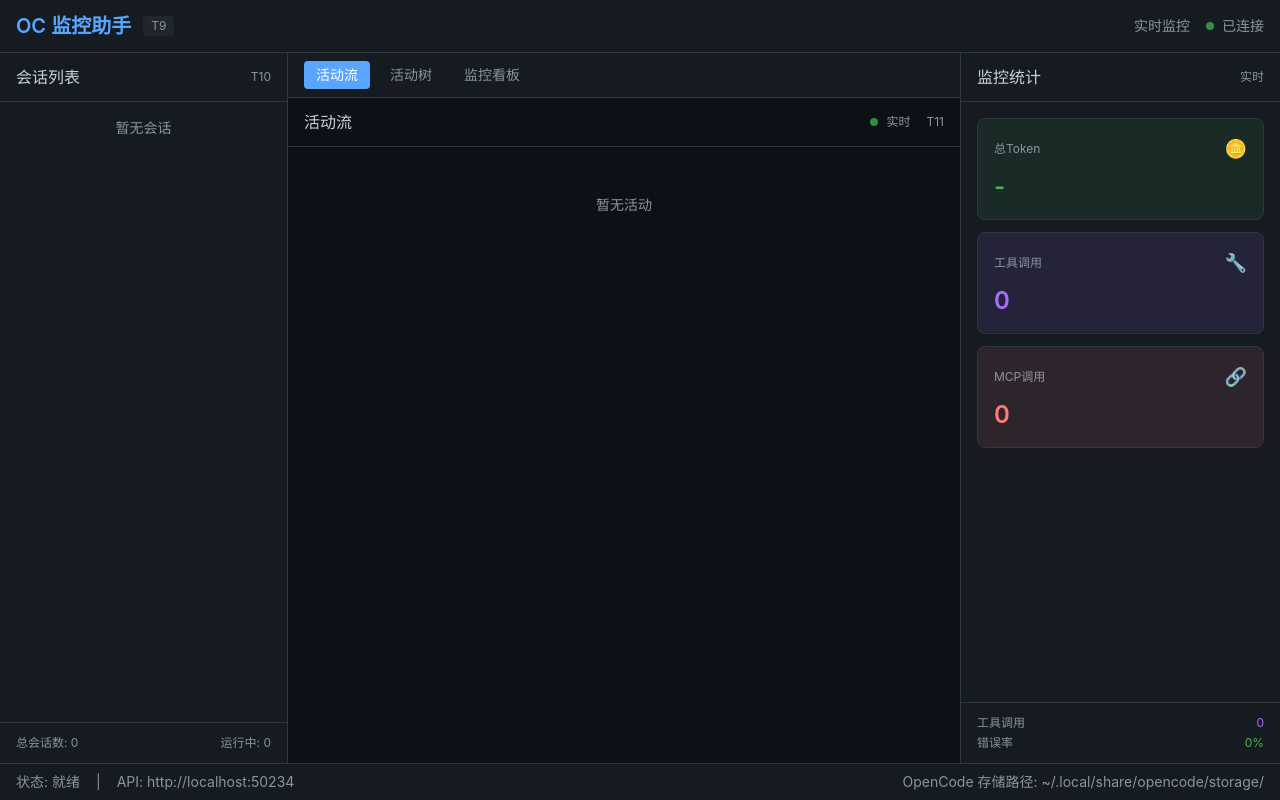
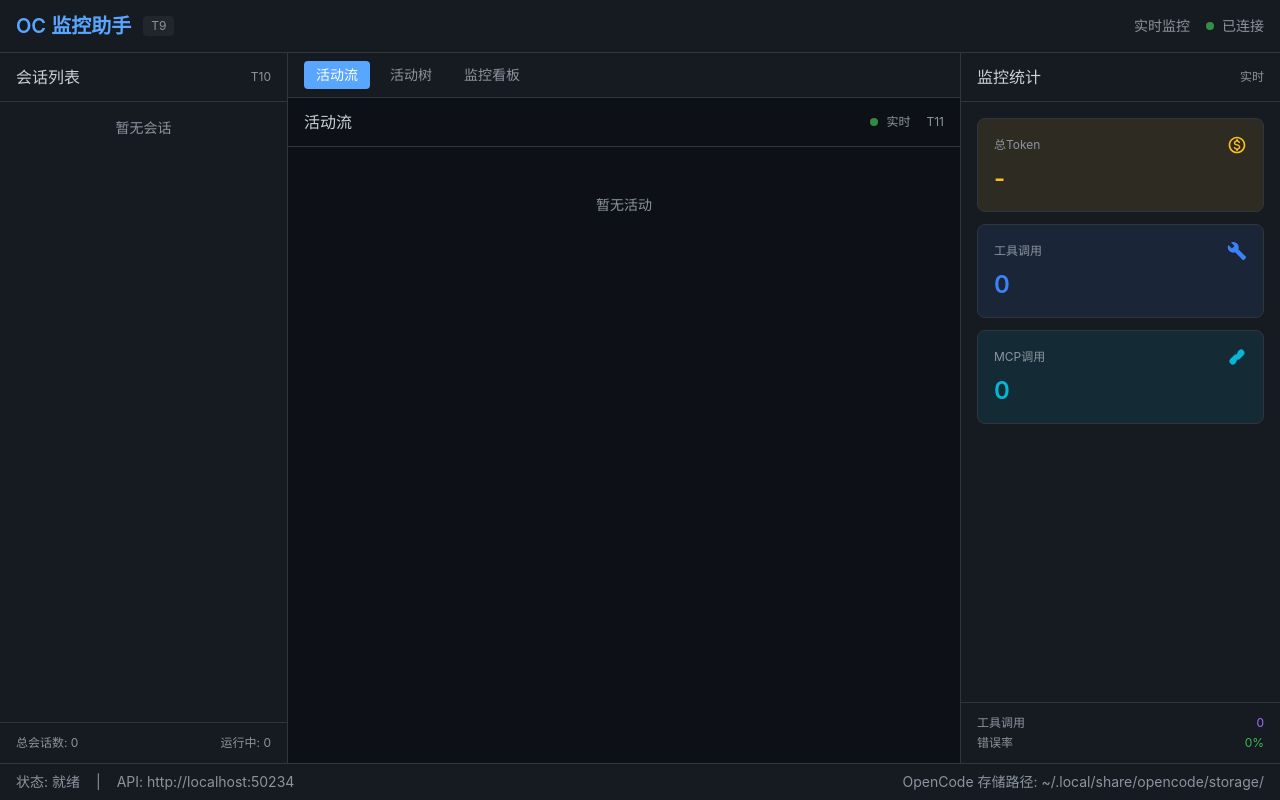
Before and after one commit to yu502950715yang/oc-monitor, a React (Vite) app: page / in a window 1280 px wide. Built offline with nearby package versions, Linux system fonts and the light colour scheme.

Commit message:
feat(StatsPanel): 使用SVG图标替换表情符号并更新配色方案
- 新增TokenIcon、ToolIcon、MCPIcon三个SVG图标组件
- 将卡片中的表情符号替换为对应的彩色SVG图标
- 调整Token、工具调用、MCP调用的颜色主题以提高视觉区分度

```diff
--- a/src/renderer/src/components/StatsPanel.tsx
+++ b/src/renderer/src/components/StatsPanel.tsx
@@ -1,5 +1,24 @@
 import { useMemo } from 'react'
 import { useApp } from '../context/AppContext'
+
+// 专业SVG彩色图标组件
+const TokenIcon = () => (
+  <svg className="w-5 h-5" viewBox="0 0 24 24" fill="currentColor">
+    <path fillRule="evenodd" d="M12 2C6.48 2 2 6.48 2 12s4.48 10 10 10 10-4.48 10-10S17.52 2 12 2zm0 18c-4.41 0-8-3.59-8-8s3.59-8 8-8 8 3.59 8 8-3.59 8-8 8zm.31-8.86c-1.77-.45-2.34-.94-2.34-1.67 0-.84.79-1.43 2.1-1.43 1.38 0 1.9.66 1.94 1.64h1.71c-.05-1.34-.87-2.57-2.49-2.97V5H10.9v1.69c-1.51.32-2.72 1.3-2.72 2.81 0 1.79 1.49 2.69 3.66 3.21 1.95.46 2.34 1.15 2.34 1.87 0 .53-.39 1.39-2.1 1.39-1.6 0-2.23-.72-2.32-1.64H8.04c.1 1.7 1.36 2.66 2.86 2.97V19h2.34v-1.67c1.52-.29 2.72-1.16 2.73-2.77-.01-2.2-1.9-2.96-3.66-3.42z" clipRule="evenodd" />
+  </svg>
+)
+
+const ToolIcon = () => (
+  <svg className="w-5 h-5" viewBox="0 0 24 24" fill="currentColor">
+    <path d="M22.7 19l-9.1-9.1c.9-2.3.4-5-1.5-6.9-2-2-5-2.4-7.4-1.3L9 6 6 9 1.6 4.7C.4 7.1.9 10.1 2.9 12.1c1.9 1.9 4.6 2.4 6.9 1.5l9.1 9.1c.4.4 1 .4 1.4 0l2.3-2.3c.5-.4.5-1.1.1-1.4z" />
+  </svg>
+)
+
+const MCPIcon = () => (
+  <svg className="w-5 h-5" viewBox="0 0 24 24" fill="currentColor">
+    <path d="M13.828 10.172a4 4 0 00-5.656 0l-4 4a4 4 0 105.656 5.656l1.102-1.101m-.758-4.899a4 4 0 005.656 0l4-4a4 4 0 00-5.656-5.656l-1.1 1.1" />
+  </svg>
+)
 
 export default function StatsPanel() {
   const { sessions, activities } = useApp()
@@ -42,23 +61,23 @@ export default function StatsPanel() {
     {
       label: '总Token',
       value: stats.totalTokens > 0 ? stats.totalTokens.toLocaleString() : '-',
-      color: 'text-[#3fb950]',
-      bg: 'bg-[#3fb950]/10',
-      icon: '🪙',
+      color: 'text-[#fbbf24]',
+      bg: 'bg-[#fbbf24]/10',
+      icon: <TokenIcon />,
     },
     {
       label: '工具调用',
       value: stats.totalTools,
-      color: 'text-[#a371f7]',
-      bg: 'bg-[#a371f7]/10',
-      icon: '🔧',
+      color: 'text-[#3b82f6]',
+      bg: 'bg-[#3b82f6]/10',
+      icon: <ToolIcon />,
     },
     {
       label: 'MCP调用',
       value: stats.mcpCount,
-      color: 'text-[#ff7b72]',
-      bg: 'bg-[#ff7b72]/10',
-      icon: '🔗',
+      color: 'text-[#06b6d4]',
+      bg: 'bg-[#06b6d4]/10',
+      icon: <MCPIcon />,
     },
   ]
 
@@ -79,7 +98,7 @@ export default function StatsPanel() {
           >
             <div className="flex items-center justify-between mb-2">
               <span className="text-xs text-[#8b949e]">{card.label}</span>
-              <span className="text-lg">{card.icon}</span>
+              <span className={`text-lg ${card.color}`}>{card.icon}</span>
             </div>
             <div className={`text-2xl font-semibold ${card.color}`}>
               {card.value}
```
